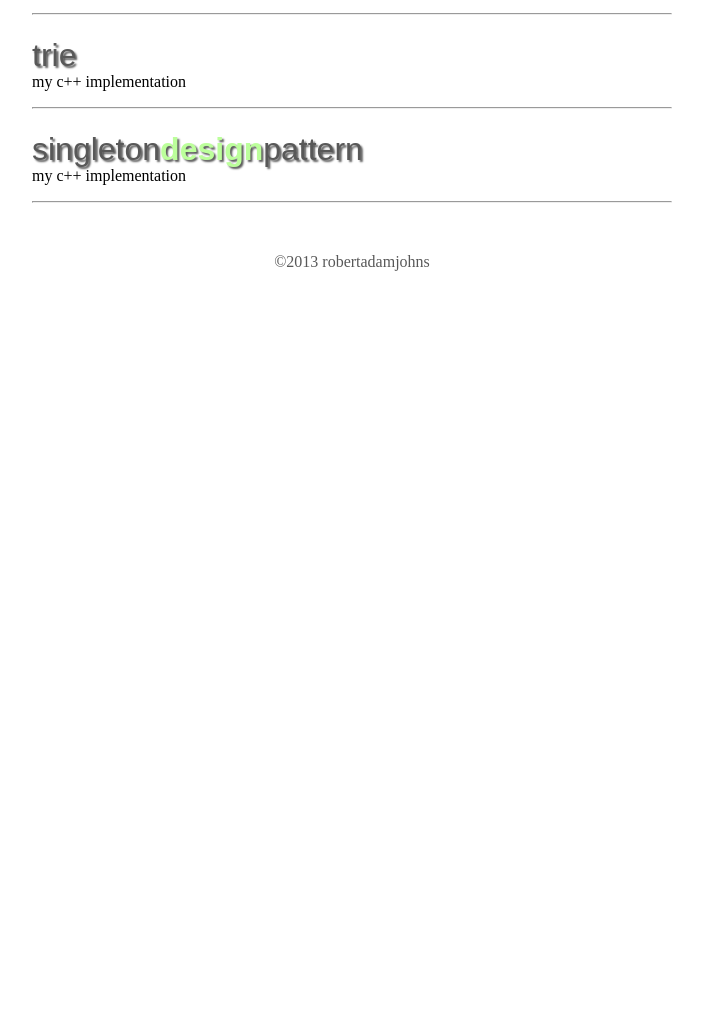
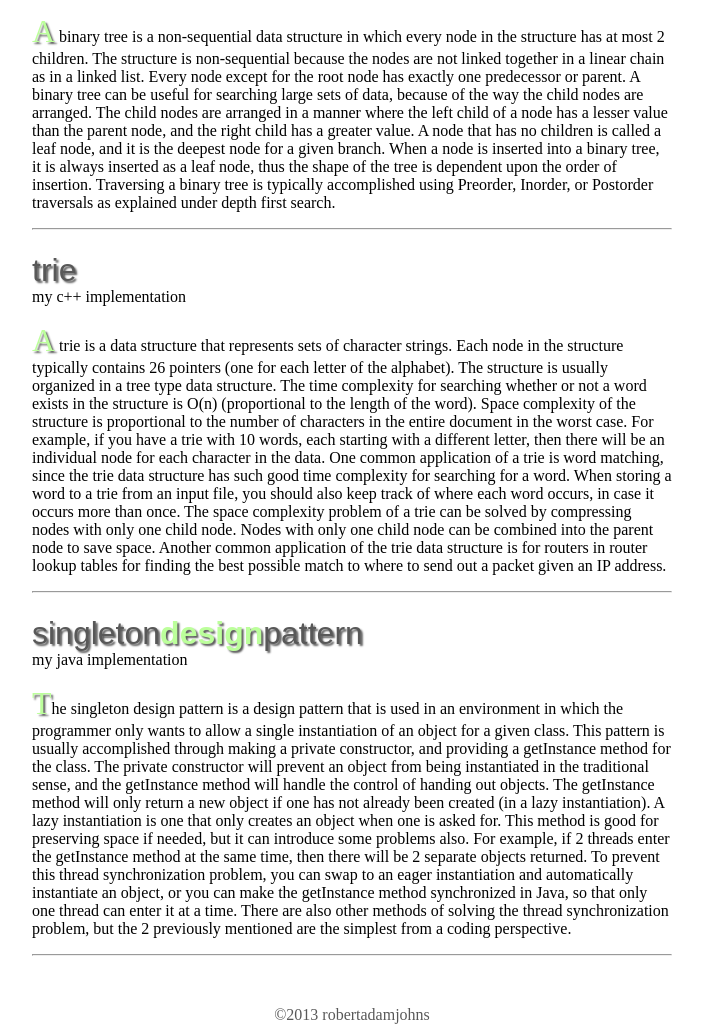
Before and after one commit to rajohns08/MyWebsite, a plain HTML site: page algorithms.html in a window 1280 px wide. Shown: the part 1942-2976 px from the top of the page, without its empty margins (288-991 px from the left). Before the commit the page ends 2223 px from the top, so only its background shows below. Drawn offline with Linux system fonts and the light colour scheme.

Commit message:
-updated algorithms page again

```diff
--- a/algorithms.html
+++ b/algorithms.html
@@ -67,16 +67,25 @@
 		<ul class="bodyHeaderLinks">
 			<li><a href="">my c++ implementation</a></li>
 		</ul>
+		<p class="rootParagraph">
+			A binary tree is a non-sequential data structure in which every node in the structure has at most 2 children. The structure is non-sequential because the nodes are not linked together in a linear chain as in a linked list. Every node except for the root node has exactly one predecessor or parent. A binary tree can be useful for searching large sets of data, because of the way the child nodes are arranged. The child nodes are arranged in a manner where the left child of a node has a lesser value than the parent node, and the right child has a greater value. A node that has no children is called a leaf node, and it is the deepest node for a given branch. When a node is inserted into a binary tree, it is always inserted as a leaf node, thus the shape of the tree is dependent upon the order of insertion. Traversing a binary tree is typically accomplished using Preorder, Inorder, or Postorder traversals as explained under depth first search.
+		</p>
 		<hr>
 		<h1 class="bodyHeaders">trie</h1>
 		<ul class="bodyHeaderLinks">
 			<li><a href="">my c++ implementation</a></li>
 		</ul>
+		<p class="rootParagraph">
+			A trie is a data structure that represents sets of character strings. Each node in the structure typically contains 26 pointers (one for each letter of the alphabet). The structure is usually organized in a tree type data structure. The time complexity for searching whether or not a word exists in the structure is O(n) (proportional to the length of the word). Space complexity of the structure is proportional to the number of characters in the entire document in the worst case. For example, if you have a trie with 10 words, each starting with a different letter, then there will be an individual node for each character in the data. One common application of a trie is word matching, since the trie data structure has such good time complexity for searching for a word. When storing a word to a trie from an input file, you should also keep track of where each word occurs, in case it occurs more than once. The space complexity problem of a trie can be solved by compressing nodes with only one child node. Nodes with only one child node can be combined into the parent node to save space. Another common application of the trie data structure is for routers in router lookup tables for finding the best possible match to where to send out a packet given an IP address.
+		</p>
 		<hr>
 		<h1 class="bodyHeaders">singleton<p>design</p>pattern</h1>
 		<ul class="bodyHeaderLinks">
-			<li><a href="">my c++ implementation</a></li>
+			<li><a href="">my java implementation</a></li>
 		</ul>
+		<p class="rootParagraph">
+			The singleton design pattern is a design pattern that is used in an environment in which the programmer only wants to allow a single instantiation of an object for a given class. This pattern is usually accomplished through making a private constructor, and providing a getInstance method for the class. The private constructor will prevent an object from being instantiated in the traditional sense, and the getInstance method will handle the control of handing out objects. The getInstance method will only return a new object if one has not already been created (in a lazy instantiation). A lazy instantiation is one that only creates an object when one is asked for. This method is good for preserving space if needed, but it can introduce some problems also. For example, if 2 threads enter the getInstance method at the same time, then there will be 2 separate objects returned. To prevent this thread synchronization problem, you can swap to an eager instantiation and automatically instantiate an object, or you can make the getInstance method synchronized in Java, so that only one thread can enter it at a time. There are also other methods of solving the thread synchronization problem, but the 2 previously mentioned are the simplest from a coding perspective.
+		</p>
 		<hr>
 	</body>
 	<footer>
```
